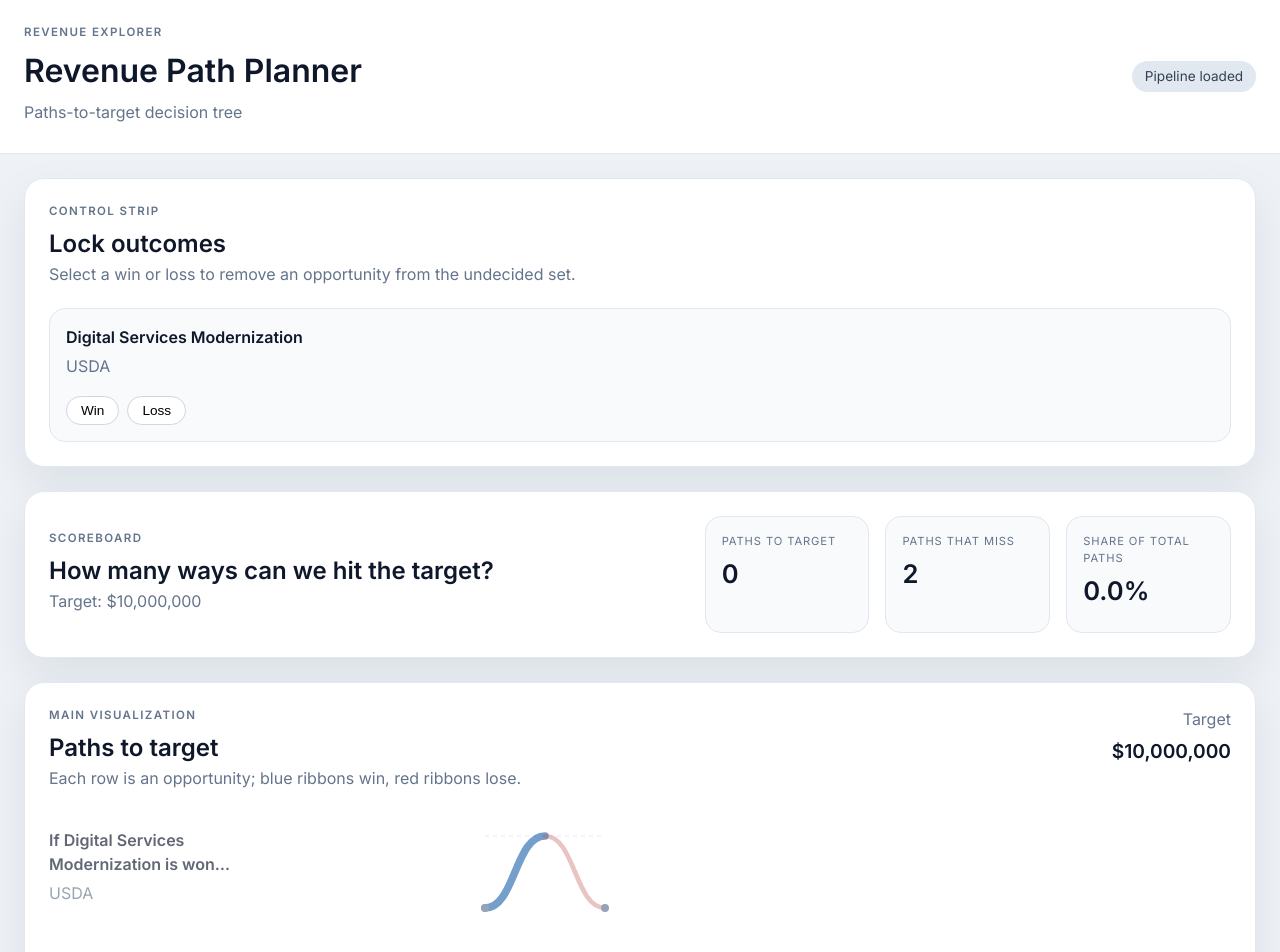
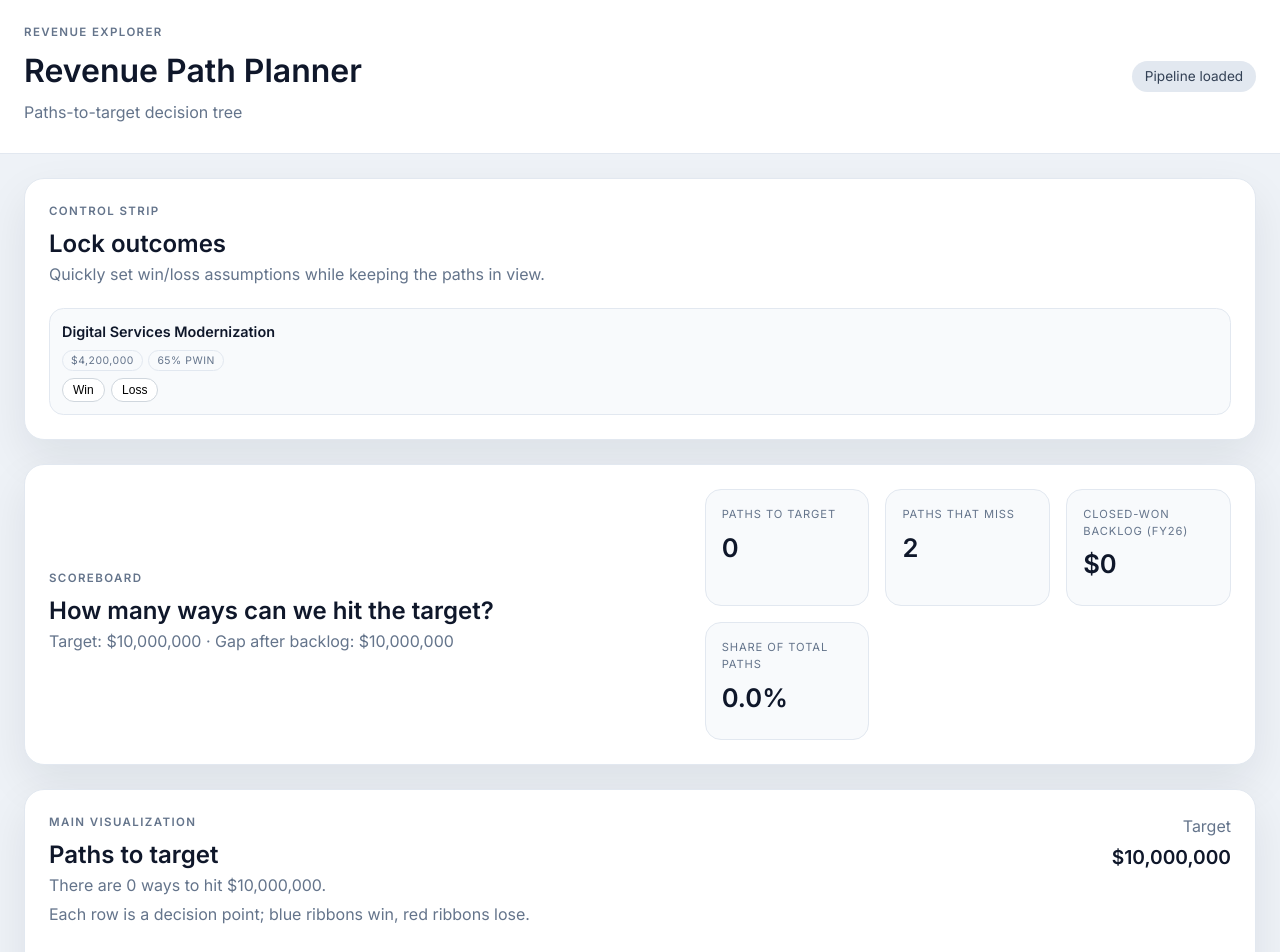
Before and after one commit to danmunz/path-to-revenue, a React (Vite) app: page / in a window 1280 px wide. Shown: the top 952 px of the page. Built offline with nearby package versions, Linux system fonts and the light colour scheme.

Commit message:
Prune rendered paths and compact controls

```diff
--- a/src/App.tsx
+++ b/src/App.tsx
@@ -9,8 +9,16 @@ import { buildDecisionTree, countPaths } from './domain/decisionTree';
 import { parseSelectionsFromUrl, syncSelectionsToUrl } from './domain/urlState';
 
 function App() {
-  const { hydrateFromRepository, opportunities, isLoading, selections, revenueTarget, setSelections } =
-    useAppState();
+  const {
+    hydrateFromRepository,
+    opportunities,
+    isLoading,
+    selections,
+    revenueTarget,
+    backlogRevenue,
+    truncatedCount,
+    setSelections,
+  } = useAppState();
   const [slowMotion, setSlowMotion] = useState(false);
 
   useEffect(() => {
@@ -46,23 +54,25 @@ function App() {
   }, []);
 
   const decisionTree = useMemo(
-    () => buildDecisionTree(opportunities, selections, revenueTarget),
-    [opportunities, selections, revenueTarget]
+    () => buildDecisionTree(opportunities, selections, revenueTarget, backlogRevenue),
+    [opportunities, selections, revenueTarget, backlogRevenue]
   );
   const counts = useMemo(
-    () => countPaths(decisionTree.root, opportunities.length),
-    [decisionTree.root, opportunities.length]
+    () => countPaths(opportunities, selections, revenueTarget, backlogRevenue),
+    [opportunities, selections, revenueTarget, backlogRevenue]
   );
 
   return (
     <LayoutShell title="Revenue Path Planner" subtitle="Paths-to-target decision tree" isLoading={isLoading}>
       <ControlStrip opportunities={opportunities} selections={selections} />
-      <Scoreboard counts={counts} revenueTarget={revenueTarget} />
+      <Scoreboard counts={counts} revenueTarget={revenueTarget} backlogRevenue={backlogRevenue} />
       <PathTree
         opportunities={opportunities}
         tree={decisionTree}
         revenueTarget={revenueTarget}
         slowMotion={slowMotion}
+        truncatedCount={truncatedCount}
+        counts={counts}
       />
       <ScenarioCards opportunities={opportunities} />
     </LayoutShell>
--- a/src/components/ControlStrip.tsx
+++ b/src/components/ControlStrip.tsx
@@ -1,6 +1,6 @@
 import type { Opportunity } from '../data/types';
 import type { ScenarioSelection } from '../domain/decisionTree';
-import { getClosedOutcome } from '../domain/decisionTree';
+import { formatCurrency, getClosedOutcome } from '../domain/decisionTree';
 import { useAppState } from '../state/appState';
 
 type ControlStripProps = {
@@ -13,12 +13,12 @@ export function ControlStrip({ opportunities, selections }: ControlStripProps) {
   const hasSelections = Object.keys(selections).length > 0;
 
   return (
-    <section className="control-strip">
+    <section className="control-strip control-strip--compact">
       <div className="control-strip__header">
         <div>
           <p className="eyebrow">Control strip</p>
           <h2>Lock outcomes</h2>
-          <p className="muted">Select a win or loss to remove an opportunity from the undecided set.</p>
+          <p className="muted">Quickly set win/loss assumptions while keeping the paths in view.</p>
         </div>
         {hasSelections && (
           <button type="button" className="button button--ghost" onClick={resetSelections}>
@@ -31,17 +31,21 @@ export function ControlStrip({ opportunities, selections }: ControlStripProps) {
           const closedOutcome = getClosedOutcome(opportunity);
           const selection = selections[opportunity.id];
           const isLocked = Boolean(closedOutcome);
+          const pWinLabel = `${Math.round(opportunity.pWin * 100)}%`;
 
           return (
-            <div key={opportunity.id} className="control-card">
-              <div>
-                <p className="control-card__title">{opportunity.name}</p>
-                <p className="muted">{opportunity.account}</p>
+            <div key={opportunity.id} className={`control-item ${isLocked ? 'control-item--locked' : ''}`}>
+              <div className="control-item__name" title={opportunity.name}>
+                {opportunity.name}
               </div>
-              <div className="control-card__actions">
+              <div className="control-item__meta">
+                <span className="control-item__badge">{formatCurrency(opportunity.tcv)}</span>
+                <span className="control-item__badge">{pWinLabel} PWIN</span>
+              </div>
+              <div className="control-item__actions">
                 <button
                   type="button"
-                  className={`pill ${selection === 'win' ? 'pill--active' : ''}`}
+                  className={`pill pill--compact ${selection === 'win' ? 'pill--active' : ''}`}
                   onClick={() => setSelection(opportunity.id, selection === 'win' ? null : 'win')}
                   disabled={isLocked}
                 >
@@ -49,7 +53,7 @@ export function ControlStrip({ opportunities, selections }: ControlStripProps) {
                 </button>
                 <button
                   type="button"
-                  className={`pill ${selection === 'loss' ? 'pill--active' : ''}`}
+                  className={`pill pill--compact ${selection === 'loss' ? 'pill--active' : ''}`}
                   onClick={() => setSelection(opportunity.id, selection === 'loss' ? null : 'loss')}
                   disabled={isLocked}
                 >
--- a/src/components/PathTree.tsx
+++ b/src/components/PathTree.tsx
@@ -1,6 +1,6 @@
 import { useMemo, useState } from 'react';
 import type { Opportunity } from '../data/types';
-import type { DecisionTree, Outcome, TreeNode } from '../domain/decisionTree';
+import type { DecisionTree, Outcome, PathCounts, TreeNode } from '../domain/decisionTree';
 import { formatCurrency, getClosedOutcome } from '../domain/decisionTree';
 import { useAppState } from '../state/appState';
 
@@ -9,6 +9,8 @@ type PathTreeProps = {
   tree: DecisionTree;
   revenueTarget: number;
   slowMotion: boolean;
+  truncatedCount: number;
+  counts: PathCounts;
 };
 
 type PositionedNode = TreeNode & {
@@ -19,6 +21,7 @@ type PositionedNode = TreeNode & {
 const ROW_HEIGHT = 72;
 const COLUMN_WIDTH = 120;
 const MARGIN = { top: 24, right: 120, bottom: 32, left: 220 };
+const MAX_TREE_HEIGHT = 520;
 
 function computeLayout(nodes: TreeNode[]): Map<string, { x: number; y: number }> {
   const leaves: TreeNode[] = [];
@@ -70,20 +73,21 @@ function deriveOpacity(opportunity: Opportunity, outcome: Outcome): number {
   return Math.max(0.2, Math.min(base, 0.9));
 }
 
-export function PathTree({ opportunities, tree, revenueTarget, slowMotion }: PathTreeProps) {
+export function PathTree({ opportunities, tree, revenueTarget, slowMotion, truncatedCount, counts }: PathTreeProps) {
   const { setSelection, selections } = useAppState();
   const [hoveredId, setHoveredId] = useState<string | null>(null);
   const [selectedId, setSelectedId] = useState<string | null>(null);
 
-  const sorted = useMemo(
-    () => [...opportunities].sort((a, b) => a.startDate.getTime() - b.startDate.getTime()),
-    [opportunities]
-  );
+  const sorted = useMemo(() => [...opportunities], [opportunities]);
 
   const layout = useMemo(() => computeLayout(tree.nodes), [tree.nodes]);
   const maxX = Math.max(...Array.from(layout.values()).map((pos) => pos.x), 0);
   const width = MARGIN.left + MARGIN.right + Math.max(maxX, 1) * COLUMN_WIDTH;
-  const height = MARGIN.top + MARGIN.bottom + Math.max(sorted.length, 1) * ROW_HEIGHT;
+  const rowHeight = Math.max(
+    18,
+    Math.min(ROW_HEIGHT, (MAX_TREE_HEIGHT - MARGIN.top - MARGIN.bottom) / Math.max(sorted.length, 1))
+  );
+  const height = MARGIN.top + MARGIN.bottom + Math.max(sorted.length, 1) * rowHeight;
 
   const positionedNodes = useMemo(
     () =>
@@ -92,10 +96,10 @@ export function PathTree({ opportunities, tree, revenueTarget, slowMotion }: Pat
         return {
           ...node,
           x: MARGIN.left + pos.x * COLUMN_WIDTH,
-          y: MARGIN.top + pos.y * ROW_HEIGHT,
+          y: MARGIN.top + pos.y * rowHeight,
         };
       }),
-    [layout, tree.nodes]
+    [layout, rowHeight, tree.nodes]
   );
 
   const nodeMap = useMemo(() => {
@@ -142,13 +146,26 @@ export function PathTree({ opportunities, tree, revenueTarget, slowMotion }: Pat
     );
   }
 
+  function labelFor(opportunity: Opportunity): string {
+    const selection = selections[opportunity.id];
+    if (selection === 'win') return `If ${opportunity.name} is won…`;
+    if (selection === 'loss') return `If ${opportunity.name} is lost…`;
+    return `If ${opportunity.name} is won/lost…`;
+  }
+
   return (
     <section className={`path-tree ${slowMotion ? 'path-tree--slow' : ''}`}>
       <div className="path-tree__header">
         <div>
           <p className="eyebrow">Main visualization</p>
           <h2>Paths to target</h2>
-          <p className="muted">Each row is an opportunity; blue ribbons win, red ribbons lose.</p>
+          <p className="muted">
+            There are {counts.success.toLocaleString()} ways to hit {formatCurrency(revenueTarget)}.
+          </p>
+          <p className="muted">Each row is a decision point; blue ribbons win, red ribbons lose.</p>
+          {truncatedCount > 0 && (
+            <p className="muted">Showing the top {opportunities.length} open opportunities ({truncatedCount} hidden).</p>
+          )}
         </div>
         <div className="path-tree__meta">
           <p className="muted">Target</p>
@@ -160,14 +177,18 @@ export function PathTree({ opportunities, tree, revenueTarget, slowMotion }: Pat
           {sorted.map((opportunity) => {
             const isActive = hoveredId ? Boolean(nodeMap.get(hoveredId)?.resolved[opportunity.id]) : false;
             return (
-              <div key={opportunity.id} className={`row-label ${isActive ? 'row-label--active' : ''}`}>
-                <p className="row-label__text">If {opportunity.name} is won…</p>
+              <div
+                key={opportunity.id}
+                className={`row-label ${isActive ? 'row-label--active' : ''}`}
+                style={{ height: rowHeight }}
+              >
+                <p className="row-label__text">{labelFor(opportunity)}</p>
                 <p className="muted">{opportunity.account}</p>
               </div>
             );
           })}
         </div>
-        <svg className="path-tree__svg" width={width} height={height} role="img">
+        <svg className="path-tree__svg" width="100%" height={height} viewBox={`0 0 ${width} ${height}`} role="img">
           <title>Paths to revenue target decision tree</title>
           <g className="path-tree__gridlines">
             {sorted.map((opportunity, index) => (
@@ -175,8 +196,8 @@ export function PathTree({ opportunities, tree, revenueTarget, slowMotion }: Pat
                 key={opportunity.id}
                 x1={MARGIN.left}
                 x2={width - MARGIN.right}
-                y1={MARGIN.top + index * ROW_HEIGHT}
-                y2={MARGIN.top + index * ROW_HEIGHT}
+                y1={MARGIN.top + index * rowHeight}
+                y2={MARGIN.top + index * rowHeight}
               />
             ))}
           </g>
--- a/src/components/Scoreboard.tsx
+++ b/src/components/Scoreboard.tsx
@@ -4,15 +4,19 @@ import { formatCurrency } from '../domain/decisionTree';
 type ScoreboardProps = {
   counts: PathCounts;
   revenueTarget: number;
+  backlogRevenue: number;
 };
 
-export function Scoreboard({ counts, revenueTarget }: ScoreboardProps) {
+export function Scoreboard({ counts, revenueTarget, backlogRevenue }: ScoreboardProps) {
+  const gapToTarget = Math.max(revenueTarget - backlogRevenue, 0);
   return (
     <section className="scoreboard">
       <div>
         <p className="eyebrow">Scoreboard</p>
         <h2>How many ways can we hit the target?</h2>
-        <p className="muted">Target: {formatCurrency(revenueTarget)}</p>
+        <p className="muted">
+          Target: {formatCurrency(revenueTarget)} · Gap after backlog: {formatCurrency(gapToTarget)}
+        </p>
       </div>
       <div className="scoreboard__stats">
         <div className="scoreboard__stat">
@@ -24,6 +28,10 @@ export function Scoreboard({ counts, revenueTarget }: ScoreboardProps) {
           <p className="stat-value">{counts.failure.toLocaleString()}</p>
         </div>
         <div className="scoreboard__stat">
+          <p className="stat-label">Closed-won backlog (FY26)</p>
+          <p className="stat-value">{formatCurrency(backlogRevenue)}</p>
+        </div>
+        <div className="scoreboard__stat">
           <p className="stat-label">Share of total paths</p>
           <p className="stat-value">{counts.percentSuccess.toFixed(1)}%</p>
         </div>
--- a/src/domain/decisionTree.ts
+++ b/src/domain/decisionTree.ts
@@ -66,13 +66,17 @@ function createNode(params: Partial<TreeNode> & Pick<TreeNode, 'id' | 'depth' |
 export function buildDecisionTree(
   opportunities: Opportunity[],
   selections: ScenarioSelection,
-  revenueTarget: number
+  revenueTarget: number,
+  startingRevenue = 0,
+  maxRenderPaths = 20
 ): DecisionTree {
-  const sorted = [...opportunities].sort((a, b) => a.startDate.getTime() - b.startDate.getTime());
+  const sorted = [...opportunities];
   const root = createNode({
     id: 'root',
     depth: 0,
-    revenue: sorted
+    revenue:
+      startingRevenue +
+      sorted
         .filter((opp) => getResolvedOutcome(opp, selections) === 'win' && opp.closed)
         .reduce((sum, opp) => sum + opp.tcv, 0),
     probability: 1,
@@ -86,25 +90,21 @@ export function buildDecisionTree(
   });
 
   const nodes: TreeNode[] = [root];
+  const nodeMap = new Map<string, TreeNode>([['root', root]]);
+  const terminalNodes: TreeNode[] = [];
 
-  function expand(node: TreeNode, index: number) {
-    if (node.revenue >= revenueTarget) {
-      node.isTerminal = true;
-      node.result = 'success';
-      return;
+  type QueueItem = {
+    node: TreeNode;
+    index: number;
+  };
+
+  const queue: QueueItem[] = [{ node: root, index: 0 }];
+
+  function sortQueue() {
+    queue.sort((a, b) => b.node.probability - a.node.probability);
   }
 
-    if (index >= sorted.length) {
-      node.isTerminal = true;
-      node.result = 'failure';
-      return;
-    }
-
-    const opportunity = sorted[index];
-    const forcedOutcome = getResolvedOutcome(opportunity, selections);
-    const outcomes: Outcome[] = forcedOutcome ? [forcedOutcome] : ['win', 'loss'];
-
-    outcomes.forEach((outcome) => {
+  function addChild(node: TreeNode, index: number, outcome: Outcome, opportunity: Opportunity) {
     const revenue = outcome === 'win' ? node.revenue + opportunity.tcv : node.revenue;
     const probability = node.probability * branchProbability(opportunity, outcome);
     const child = createNode({
@@ -120,32 +120,104 @@ export function buildDecisionTree(
       outcome,
       parentId: node.id,
     });
-
     node.children.push(child);
     nodes.push(child);
-      expand(child, index + 1);
-    });
+    nodeMap.set(child.id, child);
+    queue.push({ node: child, index: index + 1 });
   }
 
-  expand(root, 0);
+  while (queue.length > 0) {
+    sortQueue();
+    const current = queue.shift();
+    if (!current) break;
+    const { node, index } = current;
 
-  return { root, nodes };
+    if (node.revenue >= revenueTarget) {
+      node.isTerminal = true;
+      node.result = 'success';
+      terminalNodes.push(node);
+    } else if (index >= sorted.length) {
+      node.isTerminal = true;
+      node.result = 'failure';
+      terminalNodes.push(node);
+    } else {
+      const opportunity = sorted[index];
+      const forcedOutcome = getResolvedOutcome(opportunity, selections);
+      const outcomes: Outcome[] = forcedOutcome ? [forcedOutcome] : ['win', 'loss'];
+      outcomes.forEach((outcome) => addChild(node, index, outcome, opportunity));
     }
 
-export function countPaths(root: TreeNode, totalOpportunities: number): PathCounts {
-  function walk(node: TreeNode): { success: number; failure: number } {
-    if (node.isTerminal || node.children.length === 0) {
-      const remaining = Math.max(totalOpportunities - node.depth, 0);
-      const ways = 2 ** remaining;
-      return {
-        success: node.result === 'success' ? ways : 0,
-        failure: node.result === 'failure' ? ways : 0,
-      };
+    if (terminalNodes.length >= maxRenderPaths) {
+      const minTerminalProbability = Math.min(...terminalNodes.map((terminal) => terminal.probability));
+      sortQueue();
+      const next = queue[0];
+      if (!next || next.node.probability <= minTerminalProbability) {
+        break;
+      }
+    }
   }
 
-    return node.children.reduce(
-      (acc, child) => {
-        const childCounts = walk(child);
+  const allowedIds = new Set<string>();
+  terminalNodes.forEach((node) => {
+    let current: TreeNode | undefined = node;
+    while (current) {
+      if (allowedIds.has(current.id)) break;
+      allowedIds.add(current.id);
+      current = current.parentId ? nodeMap.get(current.parentId) : undefined;
+    }
+  });
+  allowedIds.add(root.id);
+
+  const prunedNodes = nodes.filter((node) => allowedIds.has(node.id));
+  prunedNodes.forEach((node) => {
+    node.children = node.children.filter((child) => allowedIds.has(child.id));
+  });
+
+  return { root, nodes: prunedNodes };
+}
+
+export function countPaths(
+  opportunities: Opportunity[],
+  selections: ScenarioSelection,
+  revenueTarget: number,
+  startingRevenue = 0
+): PathCounts {
+  const ordered = [...opportunities];
+  const totalOpportunities = ordered.length;
+  const suffixMax: number[] = Array.from({ length: totalOpportunities + 1 }, () => 0);
+  for (let i = totalOpportunities - 1; i >= 0; i -= 1) {
+    suffixMax[i] = suffixMax[i + 1] + ordered[i].tcv;
+  }
+
+  const memo = new Map<string, { success: number; failure: number }>();
+
+  function countRemaining(index: number, revenue: number): { success: number; failure: number } {
+    if (revenue >= revenueTarget) {
+      const remaining = totalOpportunities - index;
+      return { success: 2 ** remaining, failure: 0 };
+    }
+
+    if (revenue + suffixMax[index] < revenueTarget) {
+      const remaining = totalOpportunities - index;
+      return { success: 0, failure: 2 ** remaining };
+    }
+
+    if (index >= totalOpportunities) {
+      return { success: 0, failure: 1 };
+    }
+
+    const key = `${index}|${revenue}`;
+    const cached = memo.get(key);
+    if (cached) return cached;
+
+    const opportunity = ordered[index];
+    const forcedOutcome = getResolvedOutcome(opportunity, selections);
+    const outcomes: Outcome[] = forcedOutcome ? [forcedOutcome] : ['win', 'loss'];
+
+    const result = outcomes.reduce(
+      (acc, outcome) => {
+        const nextRevenue = outcome === 'win' ? revenue + opportunity.tcv : revenue;
+        const childCounts = countRemaining(index + 1, nextRevenue);
         return {
           success: acc.success + childCounts.success,
           failure: acc.failure + childCounts.failure,
@@ -153,9 +225,12 @@ export function countPaths(root: TreeNode, totalOpportunities: number): PathCoun
       },
       { success: 0, failure: 0 }
     );
+
+    memo.set(key, result);
+    return result;
   }
 
-  const { success, failure } = walk(root);
+  const { success, failure } = countRemaining(0, startingRevenue);
   const total = success + failure;
   const percentSuccess = total > 0 ? (success / total) * 100 : 0;
 
--- a/src/state/appState.ts
+++ b/src/state/appState.ts
@@ -7,6 +7,8 @@ export type AppState = {
   isLoading: boolean;
   opportunities: Opportunity[];
   revenueTarget: number;
+  backlogRevenue: number;
+  truncatedCount: number;
   selections: ScenarioSelection;
   hydrateFromRepository: () => Promise<void>;
   setSelection: (opportunityId: string, status: ScenarioSelection[string] | null) => void;
@@ -15,11 +17,28 @@ export type AppState = {
 };
 
 const repository: DataRepository = createRepository();
+const MAX_OPEN_OPPORTUNITIES = 30;
+
+function isFy26(date: Date): boolean {
+  return date.getFullYear() === 2026;
+}
+
+function prioritizeOpportunities(opportunities: Opportunity[]): Opportunity[] {
+  return [...opportunities].sort((a, b) => {
+    const scoreA = a.tcv * a.pWin;
+    const scoreB = b.tcv * b.pWin;
+    if (scoreA !== scoreB) return scoreB - scoreA;
+    if (a.tcv !== b.tcv) return b.tcv - a.tcv;
+    return a.name.localeCompare(b.name);
+  });
+}
 
 export const useAppState = create<AppState>((set, get) => ({
   isLoading: false,
   opportunities: [],
   revenueTarget: 0,
+  backlogRevenue: 0,
+  truncatedCount: 0,
   selections: {},
   hydrateFromRepository: async () => {
     if (get().isLoading) return;
@@ -29,7 +48,18 @@ export const useAppState = create<AppState>((set, get) => ({
         repository.getOpportunities(),
         repository.getRevenueTarget(),
       ]);
-      set({ opportunities, revenueTarget });
+      const backlogRevenue = opportunities
+        .filter((opportunity) => opportunity.closed && opportunity.bapStage === 'closed-won' && isFy26(opportunity.startDate))
+        .reduce((sum, opportunity) => sum + opportunity.tcv, 0);
+      const openOpportunities = opportunities.filter((opportunity) => !opportunity.closed);
+      const prioritized = prioritizeOpportunities(openOpportunities);
+      const truncated = Math.max(prioritized.length - MAX_OPEN_OPPORTUNITIES, 0);
+      set({
+        opportunities: prioritized.slice(0, MAX_OPEN_OPPORTUNITIES),
+        revenueTarget,
+        backlogRevenue,
+        truncatedCount: truncated,
+      });
     } catch (error) {
       console.error('Failed to hydrate data repository', error);
     } finally {
--- a/src/styles/global.css
+++ b/src/styles/global.css
@@ -143,27 +143,51 @@ main {
   margin-top: 1rem;
   display: grid;
   gap: 1rem;
-  grid-template-columns: repeat(auto-fit, minmax(220px, 1fr));
+  grid-template-columns: repeat(auto-fit, minmax(180px, 1fr));
 }
 
-.control-card {
-  padding: 1rem;
-  border-radius: 1rem;
+.control-item {
+  padding: 0.75rem;
+  border-radius: 0.9rem;
   border: 1px solid var(--border);
   background: var(--surface-muted);
-  display: flex;
-  flex-direction: column;
-  gap: 0.75rem;
+  display: grid;
+  gap: 0.45rem;
 }
 
-.control-card__title {
+.control-item__name {
   font-weight: 600;
+  font-size: 0.9rem;
+  white-space: nowrap;
+  overflow: hidden;
+  text-overflow: ellipsis;
 }
 
-.control-card__actions {
+.control-item__meta {
   display: flex;
-  gap: 0.5rem;
   flex-wrap: wrap;
+  gap: 0.35rem;
+}
+
+.control-item__badge {
+  font-size: 0.65rem;
+  letter-spacing: 0.05em;
+  text-transform: uppercase;
+  color: var(--muted);
+  border: 1px solid var(--border);
+  border-radius: 999px;
+  padding: 2px 8px;
+  background: #f8fafc;
+}
+
+.control-item__actions {
+  display: flex;
+  gap: 0.4rem;
+  flex-wrap: wrap;
+}
+
+.control-item--locked {
+  opacity: 0.7;
 }
 
 .pill {
@@ -180,6 +204,11 @@ main {
   background: #1e3a8a;
   color: #fff;
   border-color: #1e3a8a;
+}
+
+.pill--compact {
+  padding: 4px 10px;
+  font-size: 0.75rem;
 }
 
 .pill:disabled {
@@ -245,8 +274,8 @@ main {
 
 .path-tree__labels {
   display: grid;
-  gap: 1.4rem;
-  padding-top: 1rem;
+  gap: 0;
+  padding-top: 24px;
 }
 
 .row-label {
@@ -267,6 +296,7 @@ main {
   width: 100%;
   height: auto;
   overflow: visible;
+  display: block;
 }
 
 .path-tree__gridlines line {
```
Lines whose indentation alone changed are shown as unchanged.
